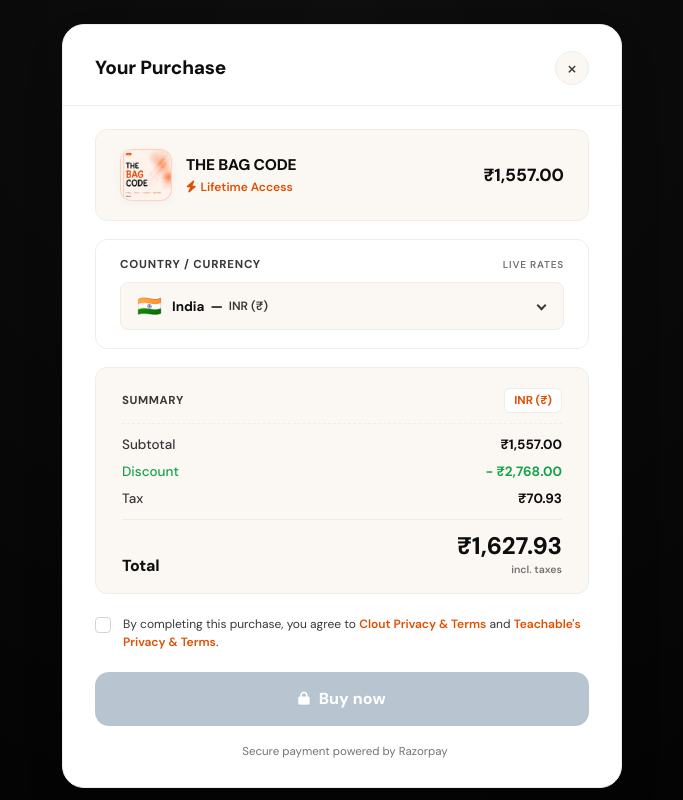
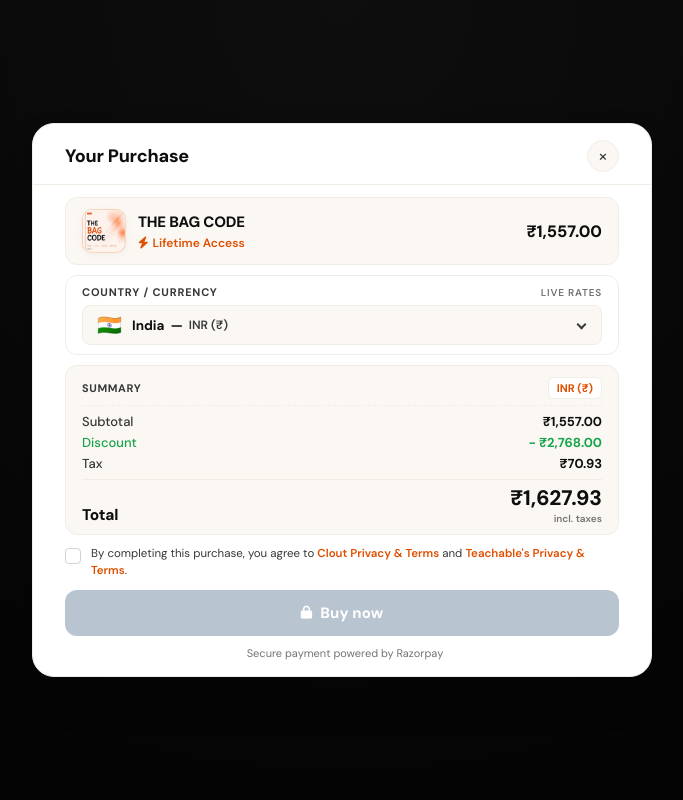
Before and after one commit to emirmubze/Clout, a Django app: page /checkout/ in a window 1280 px wide. Shown: the whole page, without its empty margins (298-981 px from the left). Run offline with Django 5.2, Linux system fonts and the light colour scheme; a user stored in the database is signed in; some libraries are stand-ins or nearby versions.

Commit message:
Expand desktop checkout width to 620px and optimize vertical height and bottom clearance

```diff
--- a/shop/templates/shop/checkout.html
+++ b/shop/templates/shop/checkout.html
@@ -137,8 +137,8 @@ body:not(.standalone) .order-card {
 }
 
 body:not(.standalone) .secure {
-    margin-top: 16px !important;
-    padding-bottom: 26px !important;
+    margin-top: 10px !important;
+    padding-bottom: 16px !important;
 }
 
 .order-wrapper {
@@ -160,7 +160,7 @@ body:not(.standalone) .secure {
 
 .order-card {
     width: 100%;
-    max-width: 560px;
+    max-width: 620px;
     height: auto;
     max-height: calc(100dvh - 24px);
     margin: auto;
@@ -205,7 +205,7 @@ body:not(.standalone) .secure {
     display: flex;
     align-items: center;
     justify-content: space-between;
-    padding: clamp(24px, 3.2vh, 32px) var(--card-pad-x) clamp(20px, 2.6vh, 26px);
+    padding: 16px var(--card-pad-x) 12px;
     border-bottom: 1px solid var(--border-subtle);
     background: var(--white);
     position: sticky;
@@ -224,28 +224,28 @@ body:not(.standalone) .secure {
     display: inline-flex;
     align-items: center;
     justify-content: center;
-    width: 28px;
-    height: 28px;
+    width: 26px;
+    height: 26px;
     border-radius: 50%;
     background: var(--peach);
     color: var(--orange);
-    font-size: 12px;
+    font-size: 11px;
 }
 
 .order-header h1 {
-    font-size: clamp(19px, 2.2vh, 21px);
+    font-size: 18px;
     font-weight: 800;
     letter-spacing: -0.2px;
     color: var(--dark);
 }
 
 .close-btn {
-    width: clamp(34px, 4vh, 38px);
-    height: clamp(34px, 4vh, 38px);
+    width: 32px;
+    height: 32px;
     border: 1px solid var(--border-subtle);
     background: var(--off-white);
     border-radius: 50%;
-    font-size: 20px;
+    font-size: 18px;
     font-weight: 400;
     line-height: 1;
     cursor: pointer;
@@ -270,29 +270,29 @@ body:not(.standalone) .secure {
     align-items: center;
     justify-content: space-between;
     gap: 14px;
-    padding: clamp(16px, 2.4vh, 22px) clamp(18px, 2.5vw, 24px);
+    padding: 11px 16px;
     border-radius: var(--radius-md);
     background: var(--off-white);
     border: 1px solid var(--border-subtle);
-    margin: clamp(20px, 2.8vh, 28px) var(--card-pad-x) clamp(16px, 2.2vh, 22px);
+    margin: 12px var(--card-pad-x) 10px;
     flex-shrink: 0;
 }
 
 .product-left {
     display: flex;
     align-items: center;
-    gap: 14px;
+    gap: 12px;
     min-width: 0;
 }
 
 .product-media {
-    width: clamp(52px, 6.5vh, 58px);
-    height: clamp(52px, 6.5vh, 58px);
+    width: 44px;
+    height: 44px;
     flex-shrink: 0;
     display: flex;
     align-items: center;
     justify-content: center;
-    border-radius: 12px;
+    border-radius: 10px;
     background: linear-gradient(135deg, #FFF0E6 0%, #FFE2D1 100%);
     border: 1px solid rgba(224, 79, 0, 0.15);
     overflow: hidden;
@@ -312,8 +312,8 @@ body:not(.standalone) .secure {
 }
 
 .product-info h2 {
-    margin: 0 0 4px;
-    font-size: clamp(15.5px, 1.9vh, 17px);
+    margin: 0 0 3px;
+    font-size: 15px;
     font-weight: 800;
     color: var(--dark);
     letter-spacing: -0.2px;
@@ -324,7 +324,7 @@ body:not(.standalone) .secure {
 
 .product-info p {
     margin: 0;
-    font-size: clamp(12px, 1.4vh, 13px);
+    font-size: 12px;
     font-weight: 600;
     color: var(--brand);
     display: flex;
@@ -338,7 +338,7 @@ body:not(.standalone) .secure {
 }
 
 .product-price span {
-    font-size: clamp(17px, 2.2vh, 19.5px);
+    font-size: 16.5px;
     font-weight: 800;
     color: var(--dark);
     font-family: "DM Sans", sans-serif;
@@ -348,8 +348,8 @@ body:not(.standalone) .secure {
    COUNTRY / CURRENCY BOX
 ===================================================== */
 .currency-box {
-    margin: 0 var(--card-pad-x) clamp(16px, 2.2vh, 22px);
-    padding: clamp(16px, 2.2vh, 20px) clamp(18px, 2.5vw, 24px);
+    margin: 0 var(--card-pad-x) 10px;
+    padding: 9px 16px;
     border: 1px solid var(--border-subtle);
     border-radius: var(--radius-md);
     background: var(--white);
@@ -360,8 +360,8 @@ body:not(.standalone) .secure {
     display: flex;
     align-items: center;
     justify-content: space-between;
-    margin-bottom: 10px;
-    font-size: 11.5px;
+    margin-bottom: 6px;
+    font-size: 11px;
     font-weight: 700;
     letter-spacing: 0.8px;
     text-transform: uppercase;
@@ -375,8 +375,8 @@ body:not(.standalone) .secure {
 
 .currency-selected {
     width: 100%;
-    min-height: clamp(48px, 5.5vh, 54px);
-    padding: 0 16px;
+    min-height: 40px;
+    padding: 0 14px;
     border: 1px solid var(--border-subtle);
     border-radius: var(--radius-sm);
     background: var(--off-white);
@@ -590,8 +590,8 @@ body:not(.standalone) .secure {
     background: var(--off-white);
     border: 1px solid var(--border-subtle);
     border-radius: var(--radius-md);
-    padding: clamp(18px, 2.6vh, 24px) clamp(20px, 2.8vw, 26px) clamp(16px, 2.2vh, 22px);
-    margin: 0 var(--card-pad-x) clamp(18px, 2.6vh, 26px);
+    padding: 11px 16px 9px;
+    margin: 0 var(--card-pad-x) 11px;
     flex-shrink: 0;
 }
 
@@ -599,13 +599,13 @@ body:not(.standalone) .secure {
     display: flex;
     align-items: center;
     justify-content: space-between;
-    margin-bottom: 12px;
-    padding-bottom: 10px;
+    margin-bottom: 7px;
+    padding-bottom: 6px;
     border-bottom: 1px dashed var(--border-subtle);
 }
 
 .summary-title {
-    font-size: 11.5px;
+    font-size: 11px;
     font-weight: 700;
     letter-spacing: 0.6px;
     text-transform: uppercase;
@@ -616,12 +616,12 @@ body:not(.standalone) .secure {
     display: inline-flex;
     align-items: center;
     gap: 4px;
-    padding: 4px 9px;
+    padding: 3px 8px;
     border-radius: 6px;
     background: var(--white);
     border: 1px solid var(--border-subtle);
     color: var(--brand);
-    font-size: 11.5px;
+    font-size: 11px;
     font-weight: 700;
 }
 
@@ -629,8 +629,8 @@ body:not(.standalone) .secure {
     display: flex;
     align-items: center;
     justify-content: space-between;
-    margin: clamp(8px, 1.2vh, 12px) 0;
-    font-size: clamp(13.5px, 1.6vh, 14.5px);
+    margin: 4px 0;
+    font-size: 13px;
     font-weight: 500;
     color: var(--text-secondary);
 }
@@ -651,8 +651,8 @@ body:not(.standalone) .secure {
 
 .total-box {
     border-top: 1px solid var(--border-subtle);
-    margin-top: clamp(12px, 1.6vh, 16px);
-    padding-top: clamp(12px, 1.6vh, 16px);
+    margin-top: 7px;
+    padding-top: 7px;
 }
 
 .total-row {
@@ -662,7 +662,7 @@ body:not(.standalone) .secure {
 }
 
 .total-label {
-    font-size: clamp(16px, 2vh, 18px);
+    font-size: 15.5px;
     font-weight: 800;
     color: var(--dark);
     letter-spacing: -0.2px;
@@ -676,7 +676,7 @@ body:not(.standalone) .secure {
 }
 
 .total-price strong {
-    font-size: clamp(23px, 3vh, 27px);
+    font-size: 21px;
     font-weight: 800;
     line-height: 1.1;
     color: var(--dark);
@@ -684,9 +684,9 @@ body:not(.standalone) .secure {
 }
 
 .total-price small {
-    margin-top: 3px;
+    margin-top: 2px;
     color: var(--text-muted);
-    font-size: 10.5px;
+    font-size: 10px;
     font-weight: 600;
 }
 
@@ -696,8 +696,8 @@ body:not(.standalone) .secure {
 .terms {
     display: flex;
     align-items: flex-start;
-    gap: 12px;
-    margin: 0 var(--card-pad-x) clamp(18px, 2.6vh, 24px);
+    gap: 10px;
+    margin: 0 var(--card-pad-x) 10px;
     cursor: pointer;
     user-select: none;
     flex-shrink: 0;
@@ -734,8 +734,8 @@ body:not(.standalone) .secure {
 }
 
 .terms span {
-    font-size: clamp(12px, 1.4vh, 13px);
-    line-height: 1.5;
+    font-size: 11.5px;
+    line-height: 1.45;
     color: var(--text-secondary);
 }
 
@@ -751,20 +751,20 @@ body:not(.standalone) .secure {
 
 .buy-btn {
     width: calc(100% - (var(--card-pad-x) * 2));
-    height: clamp(54px, 6.8vh, 62px);
+    height: 46px;
     border: 0;
-    border-radius: 14px;
+    border-radius: 12px;
     background: linear-gradient(135deg, #FF6611 0%, var(--orange) 100%);
     color: var(--white);
     font-family: "DM Sans", sans-serif;
-    font-size: clamp(16px, 2vh, 17.5px);
+    font-size: 15px;
     font-weight: 800;
     letter-spacing: 0.1px;
     cursor: pointer;
     display: flex;
     align-items: center;
     justify-content: center;
-    gap: 9px;
+    gap: 8px;
     box-shadow: 0 4px 14px var(--brand-glow);
     transition: all 0.2s cubic-bezier(0.16, 1, 0.3, 1);
     margin: 0 var(--card-pad-x) 0;
@@ -824,9 +824,9 @@ body:not(.standalone) .secure {
     align-items: center;
     justify-content: center;
     gap: 6px;
-    margin-top: clamp(16px, 2.2vh, 22px);
-    padding-bottom: clamp(26px, 3.5vh, 34px);
-    font-size: clamp(11.5px, 1.4vh, 12.5px);
+    margin-top: 10px;
+    padding-bottom: 16px;
+    font-size: 11px;
     color: var(--text-muted);
     flex-shrink: 0;
 }
@@ -1842,7 +1842,10 @@ if (window.parent === window) {
 }
 
 window.addEventListener('message', function (event) {
-    if (event.origin === window.location.origin) {
+    const isAllowedOrigin = event.origin === window.location.origin ||
+        event.origin.indexOf('127.0.0.1') !== -1 ||
+        event.origin.indexOf('localhost') !== -1;
+    if (isAllowedOrigin) {
         if (event.data?.type === 'resetPaymentButton') resetPaymentButton();
         if (event.data?.type === 'triggerResize') syncModalHeight();
     }
@@ -1857,14 +1860,17 @@ function syncModalHeight() {
     if (window.parent !== window) {
         const card = document.querySelector('.order-card');
         if (card) {
-            const height = Math.ceil(card.getBoundingClientRect().height) + 4;
+            const height = Math.ceil(card.getBoundingClientRect().height) + 2;
             try {
                 window.parent.postMessage({ type: 'checkoutResize', height: height }, '*');
             } catch (e) {}
         }
     }
 }
-window.addEventListener('load', () => setTimeout(syncModalHeight, 60));
+window.addEventListener('load', () => {
+    setTimeout(syncModalHeight, 40);
+    setTimeout(syncModalHeight, 150);
+});
 window.addEventListener('resize', syncModalHeight);
 if (typeof ResizeObserver !== 'undefined') {
     const cardEl = document.querySelector('.order-card');
```
Also changed, not shown: shop/templates/shop/course_detail.html (+20 -6 lines).
